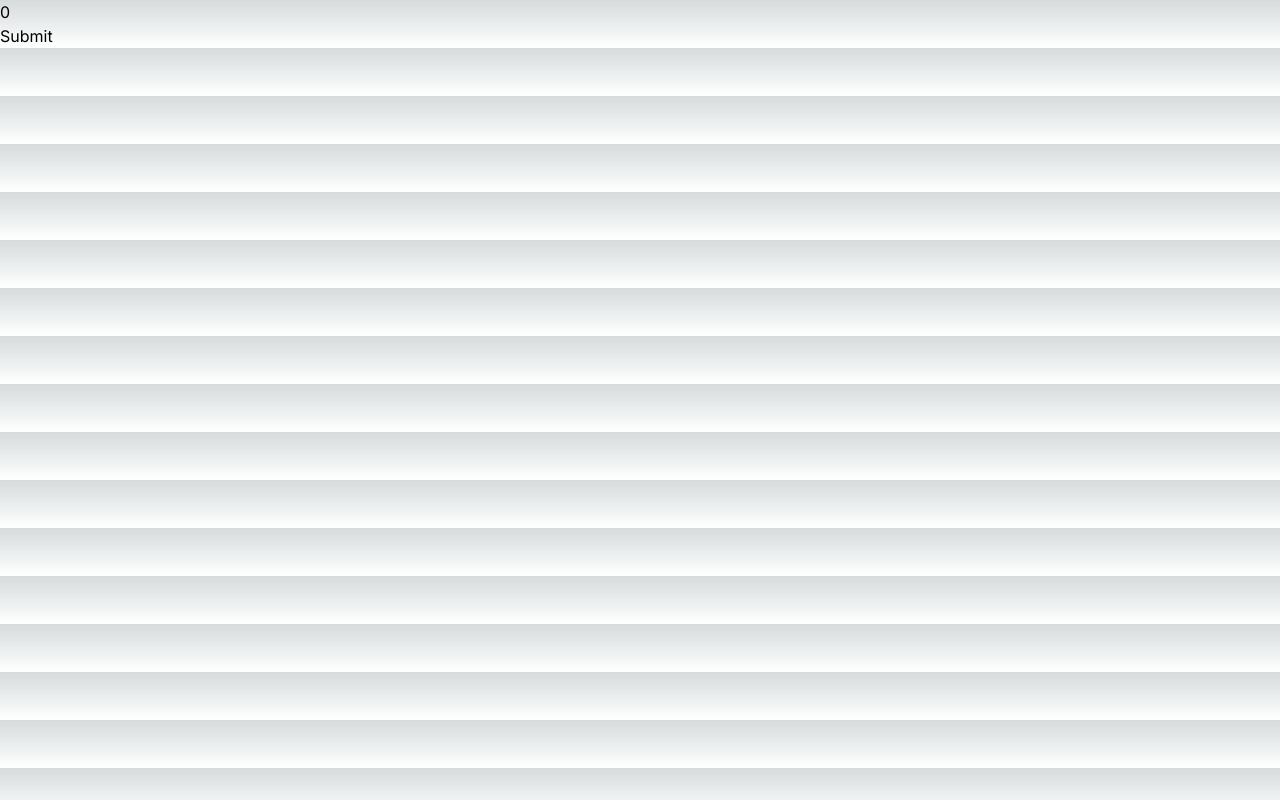
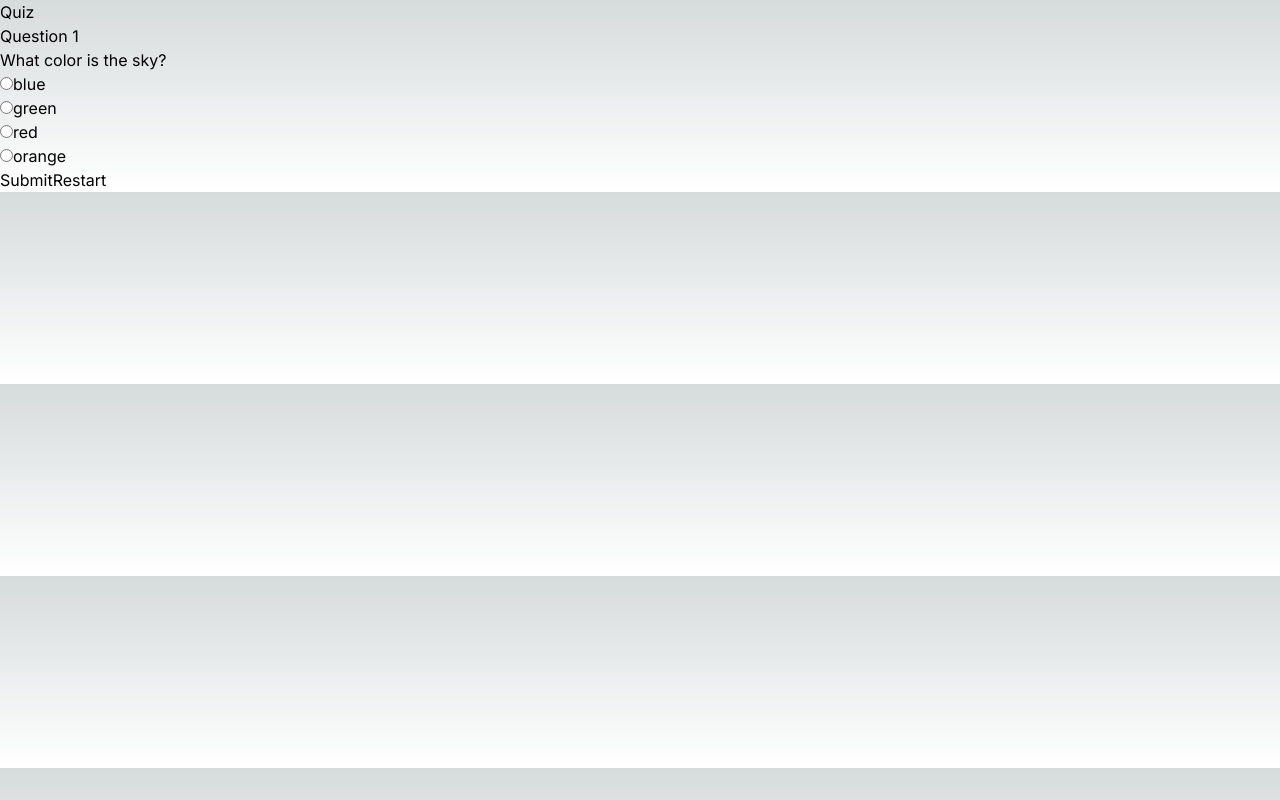
Before and after one commit to Denz1994/crud, a Next.js app in the folder waggable/: page / in a window 1280 px wide. Built offline with nearby package versions, Linux system fonts and the light colour scheme.

Commit message:
Add questions, answers, and choices in form. Add restart and boundaries for end of quiz. Add question not found state.

```diff
--- a/waggable/src/app/page.tsx
+++ b/waggable/src/app/page.tsx
@@ -1,5 +1,4 @@
 "use client";
-
 import { useState } from "react";
 
 interface question {
@@ -26,21 +25,86 @@ export default function Home() {
     correctAnswer: "monkey",
     choices: ["apple", "car", "monkey", "book"],
   };
+  const questions: question[] = [question1, question2, question3];
+  const initialQuestion = questions[0];
 
-  const questions: question[] = [question1, question2, question3];
+  const [showScore, setShowScore] = useState<boolean>(false);
+  const [showErrorPrompt, setShowErrorPrompt] = useState<boolean>(false);
+  const [currentQuestion, setCurrentQuestion] = useState<question | null>(initialQuestion);
+  const [currentQuestionIndex, setCurrentQuestionIndex] = useState(1);
 
-  const [currentQuestion, setCurrentQuestion] = useState(0);
-  const onSubmitHandler = (event) => {
-    event?.preventDefault();
-    setCurrentQuestion((prev) => {
+  const updateQuestion = () => {
+    setCurrentQuestionIndex((prev: number) => {
       return prev + 1;
     });
+    setCurrentQuestion(questions[currentQuestionIndex]);
   };
 
+  const updateQuestionDisplay = () => {
+    const hasReachedFinalQuestion = currentQuestionIndex >= questions.length;
+    setShowScore(currentQuestionIndex >= questions.length);
+    setShowErrorPrompt(0 <= currentQuestionIndex && currentQuestionIndex >= questions.length);
+  };
+
+  const onSubmitHandler = (event) => {
+    event.preventDefault();
+    updateQuestion();
+    updateQuestionDisplay();
+  };
+
+  const onResetHandler = (event) => {
+    event.preventDefault();
+    setCurrentQuestion(initialQuestion);
+    setCurrentQuestionIndex(1);
+    setShowScore(false);
+    setShowErrorPrompt(false);
+  };
+
+  let questionHeader = !showErrorPrompt ? <h4>Question {currentQuestionIndex}</h4> : <h4>No Question Found</h4>;
+
+  const restartButton = (
+    <button type="reset" onClick={onResetHandler}>
+      Restart
+    </button>
+  );
+  const questionForm = (
+    <section>
+      <form onReset={(event) => onResetHandler(event)} onSubmit={(event) => onSubmitHandler(event)}>
+        <p>{currentQuestion?.prompt}</p>
+        <fieldset>
+          {currentQuestion?.choices.map((choice, index) => {
+            return (
+              <section>
+                <input type="radio" name="answer" value={choice} />
+                <label htmlFor="answer">{choice}</label>
+              </section>
+            );
+          })}
+        </fieldset>
+        <button type="submit">Submit</button>
+        {restartButton}
+      </form>
+    </section>
+  );
+
+  /**
+   * TODO:
+   * - Record answers
+   * - Implement scoring
+   * - Radio buttons should carry selected value to next question
+   * - Can't click text to select radio button
+   * - Decouple sections into components of their own. Pass props.
+   *
+   *
+   */
+
   return (
-    <form onSubmit={onSubmitHandler}>
-      <p>{currentQuestion}</p>
-      <button type="submit">Submit</button>
-    </form>
+    <>
+      <section>
+        <h1>Quiz</h1>
+        {questionHeader}
+      </section>
+      {!showScore ? questionForm : restartButton}
+    </>
   );
 }
```
